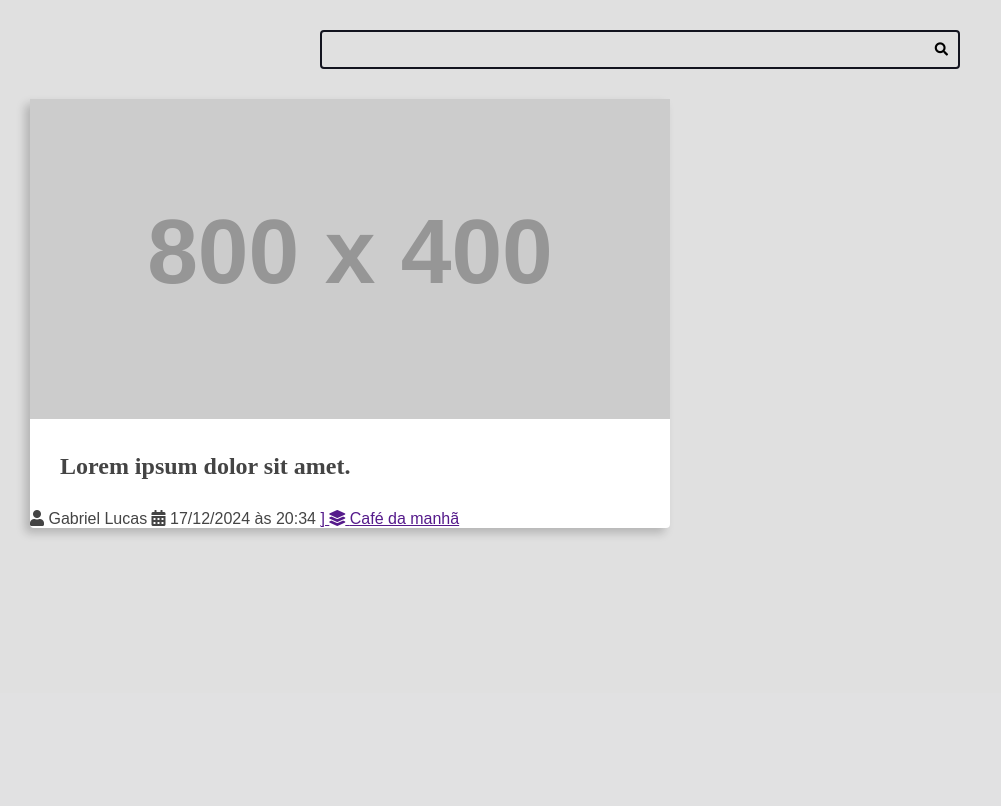
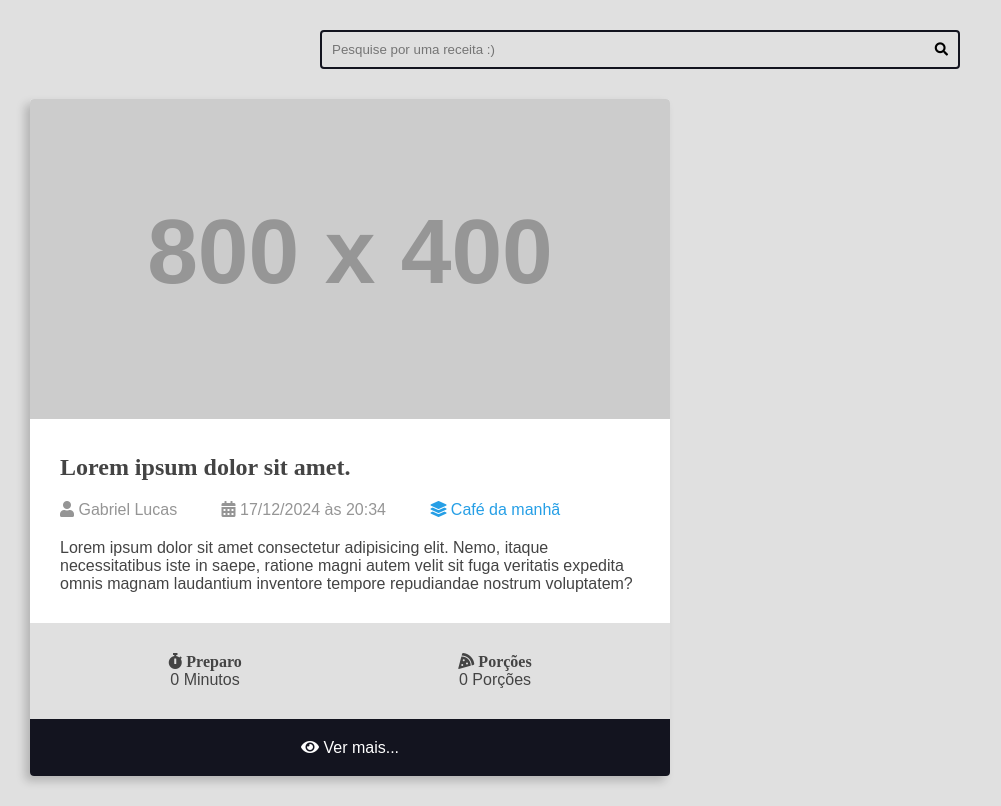
Before and after one commit to whoisgabreu/curso-django-projeto1, a Django app: page / in a window 1280 px wide. Shown: the part 107-913 px from the top of the page, without its empty margins (0-1001 px from the left). Before the commit the page ends 643 px from the top, so only its background shows below. Run offline with Django 5.2, Linux system fonts and the light colour scheme; grey boxes labelled with a size stand in for pictures from a placeholder-image service; some libraries are stand-ins or nearby versions.

Commit message:
Brincando com o Style no Head

```diff
--- a/projeto/settings.py
+++ b/projeto/settings.py
@@ -25,7 +25,7 @@ SECRET_KEY = 'django-insecure-_9ka^^mgbmc(o709%et7s2g9d1$xmr2i!&&v2i42jp9q@fe-qz
 # SECURITY WARNING: don't run with debug turned on in production!
 DEBUG = True
 
-ALLOWED_HOSTS = ["localhost","127.0.0.1"]
+ALLOWED_HOSTS = ["localhost","127.0.0.1","*", "172.16.81.215"]
 
 
 # Application definition
--- a/recipes/templates/recipes/pages/home.html
+++ b/recipes/templates/recipes/pages/home.html
@@ -8,13 +8,17 @@
     <main class="main-content-container">
         <div class="main-content main-content-list container">
             <div class="recipe recipe-list-item">
+                <!-- Imagem da receita -->
                 <div class="recipe-cover">
                     <img src="https://placehold.co/800x400" alt="Temporário">
                 </div>
+
+                <!-- Título da receita -->
                 <div class="recipe-title-container">
                     <h2 class="recipe-title">Lorem ipsum dolor sit amet.</h2>
                 </div>
 
+                <!-- Autor da receita/Horario/Categoria -->
                 <div class="recipe-author">
                     <span class="recipe-author-item">
                         <i class="fas fa-user"></i>
@@ -27,14 +31,46 @@
                     </span>
 
                     <span class="recipe-author-item">
-                        <a href="">]
+                        <a href="">
                             <i class="fas fa-layer-group"></i>
                             <span>Café da manhã</span>
                         </a>
                     </span>
 
                 </div>
+
+                <!-- Conteúdo da receita -->
+                <div class="recipe-content">
+                    <p>Lorem ipsum dolor sit amet consectetur adipisicing elit. Nemo, itaque necessitatibus iste in saepe, ratione magni autem velit sit fuga veritatis expedita omnis magnam laudantium inventore tempore repudiandae nostrum voluptatem?</p>
+                </div>
+
+                <!-- Tempo de preparação/Porções -->
+                <div class="recipe-meta-container">
+                    <div class="recipe-meta recipe-preparation">
+                        <h3 class="recipe-meta-title"><i class="fas fa-stopwatch"></i> Preparo</h3>
+                        <div class="recipe-meta-text">
+                            0 Minutos
+                        </div>
+                    </div>
+
+                    <div class="recipe-meta recipe-servings">
+                        <h3 class="recipe-meta-title"><i class="fas fa-pizza-slice"> Porções</i></h3>
+                        <div class="recipe-meta-text">
+                            0 Porções
+                        </div>
+                    </div>
+                </div>
+
+                <!-- Botão Receita -->
+                <footer class="recipe-footer">
+                    <a href="" class="recipe-read-more button button-dark button-full-width">
+                        <i class="fas fa-eye"></i>
+                        <span>Ver mais...</span>
+                    </a>
+                </footer>
+
             </div>
+
         </div>
     </main>
 </body>
--- a/recipes/templates/recipes/partials/head.html
+++ b/recipes/templates/recipes/partials/head.html
@@ -4,7 +4,7 @@
     <meta charset="UTF-8">
     <meta name="viewport" content="width=device-width, initial-scale=1.0">
 
-    <!-- Font Awesomw -->
+    <!-- Font Awesome -->
     <link rel="stylesheet" href="https://cdnjs.cloudflare.com/ajax/libs/font-awesome/5.15.4/css/fontawesome.min.css" integrity="sha512-P9vJUXK+LyvAzj8otTOKzdfF1F3UYVl13+F8Fof8/2QNb8Twd6Vb+VD52I7+87tex9UXxnzPgWA3rH96RExA7A==" crossorigin="anonymous" referrerpolicy="no-referrer" />
 
     <link rel="stylesheet" href="https://cdnjs.cloudflare.com/ajax/libs/font-awesome/5.15.4/css/brands.min.css" integrity="sha512-sVSECYdnRMezwuq5uAjKQJEcu2wybeAPjU4VJQ9pCRcCY4pIpIw4YMHIOQ0CypfwHRvdSPbH++dA3O4Hihm/LQ==" crossorigin="anonymous" referrerpolicy="no-referrer" />
@@ -16,7 +16,7 @@
     <link rel="preconnect" href="https://fonts.gstatic.com" crossorigin>
     <link href="https://fonts.googleapis.com/css2?family=Roboto:ital,wght@0,100;0,300;0,400;0,500;0,700;0,900;1,100;1,300;1,400;1,500;1,700;1,900&display=swap" rel="stylesheet">
 
-    <title>Recipes</title>
+    <title>Receitinhas</title>
 
     <style>
         :root {
@@ -125,7 +125,6 @@
         .search-input {
             width: 100%;
             padding-right: 3rem;
-
         }
 
         .search-button {
@@ -141,6 +140,11 @@
 
         .search-form:focus-within {
             border-color: var(--color-primary);
+            background: var(--color-white);
+        }
+
+        .search-form:hover {
+            border-color: var(--color-primary-hover);
             background: var(--color-white);
         }
 
@@ -163,15 +167,25 @@
             box-shadow: -5px 5px 10px rgba(0, 0, 0, 0.2);
             transform: scale(1);
             transition: all 300ms ease-in-out;
+            border-radius: .4rem;
+            overflow: hidden;
         }
 
         .recipe img {
             max-width: 100%;
         }
 
+        .recipe-cover {
+            max-width: 64rem;
+            min-width: 64rem;
+            max-height: 32.5rem;
+            min-height: 32.5rem;
+        }
+
         .recipe-list-item {
             max-width: 64rem;
-            border-radius: .4rem;
+            max-height: 67.7rem;
+            min-height: 67.7rem;
         }
 
         .recipe-list-item:hover {
@@ -181,6 +195,65 @@
 
         .recipe-title-container {
             padding: var(--spacing-gutter-medium);
+            padding-bottom: 2rem;
+        }
+
+        .recipe-author {
+            padding: 0 var(--spacing-gutter-medium);
+        }
+
+        .recipe-author a {
+            color: var(--color-primary);
+            transition: all 300ms ease-in-out;
+            text-decoration: none;
+        }
+
+        .recipe-author a:hover {
+            color: var(--color-primary-dark);
+        }
+
+        .recipe-author-item {
+            color: var(--color-gray-4);
+            margin-right: 4rem;
+        }
+
+        .recipe-content {
+            padding: var(--spacing-gutter-medium);
+            padding-top: 2rem;
+        }
+
+        .recipe-meta-container {
+            display: flex;
+            flex-flow: row wrap;
+            padding: var(--spacing-gutter-medium);
+            background: var(--color-gray-1);
+        }
+
+        .recipe-meta {
+            display: flex;
+            flex-flow: column nowrap;
+            flex-shrink: 1;
+            flex-grow: 1;
+            text-align: center;
+        }
+
+        .recipe-meta-title {
+            font-size: 1.6rem;
+        }
+
+        .recipe-footer a{
+            background: var(--color-primary-dark);
+            display: block;
+            text-align: center;
+            color: var(--color-white);
+            text-decoration: none;
+            padding: 2rem var(--spacing-gutter-medium);
+            transition: all 300ms ease-in-out;
+        }
+
+        .recipe-footer a:hover {
+            background: var(--color-dark-text);
+            filter: brightness(1.3);
         }
 
     </style>
--- a/recipes/templates/recipes/partials/search.html
+++ b/recipes/templates/recipes/partials/search.html
@@ -1,7 +1,7 @@
 <div class="search-container">
     <div class="container">
         <form action="" class="search-form">
-            <input type="search" class="search-input" name="search">
+            <input type="search" class="search-input" name="search" placeholder ="Pesquise por uma receita :)">
             <button type="submit" class="search-button"><i class="fas fa-search"></i></button>
         </form>
     </div>
```
